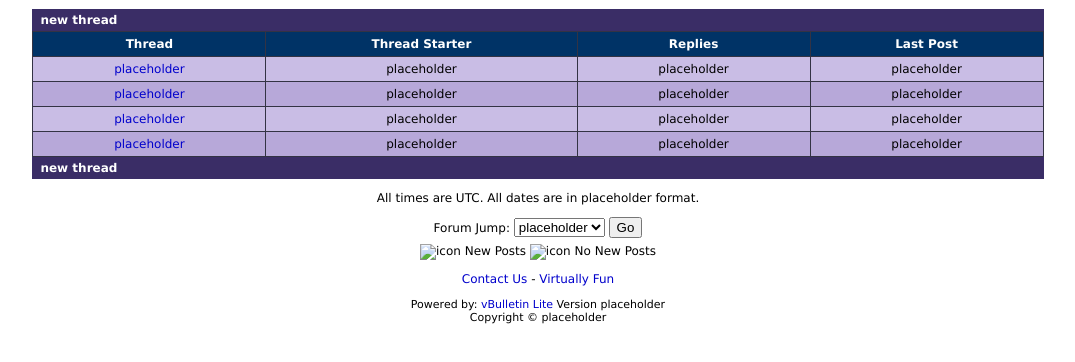
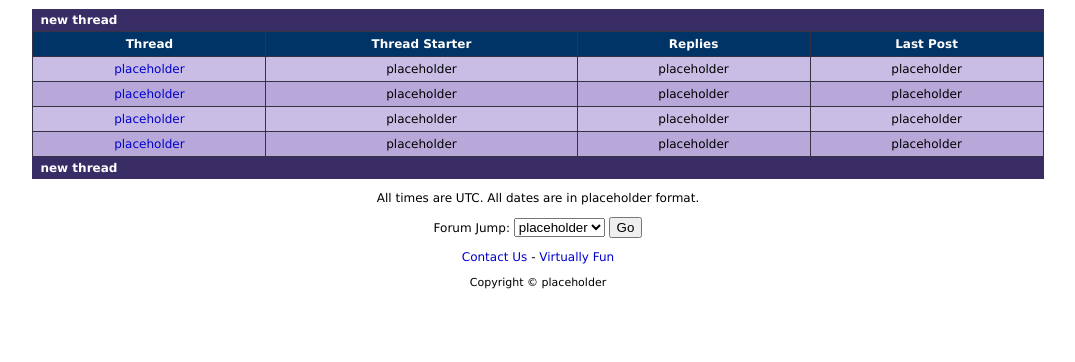
Before and after one commit to BoswellMelon23/forum-rip-off-2, a plain HTML site: page index.html in a window 1280 px wide. Shown: the part 106-468 px from the top of the page, without its empty margins (102-1177 px from the left). Drawn offline with Linux system fonts and the light colour scheme.

Commit message:
Update index.html

```diff
--- a/index.html
+++ b/index.html
@@ -112,15 +112,11 @@
   </form>
 </div>
 
-<div class="post-status">
-  <img src="placeholder.html" alt="icon"> New Posts
-  <img src="placeholder.html" alt="icon"> No New Posts
-</div>
+
 
 <p><a href="placeholder.html">Contact Us</a> - <a href="placeholder.html">Virtually Fun</a></p>
 
 <div class="footer">
-  Powered by: <a href="placeholder.html">vBulletin Lite</a> Version placeholder<br>
   Copyright © placeholder
 </div>
 
```
